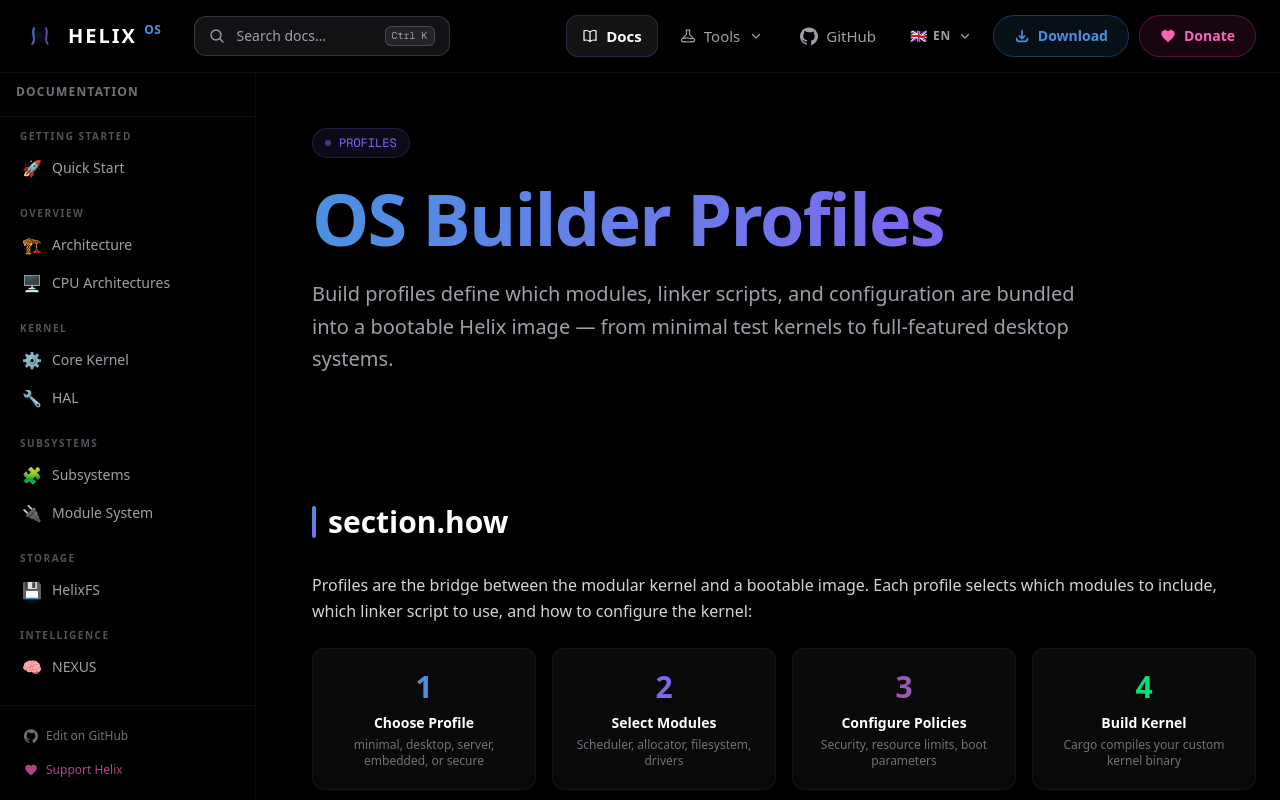
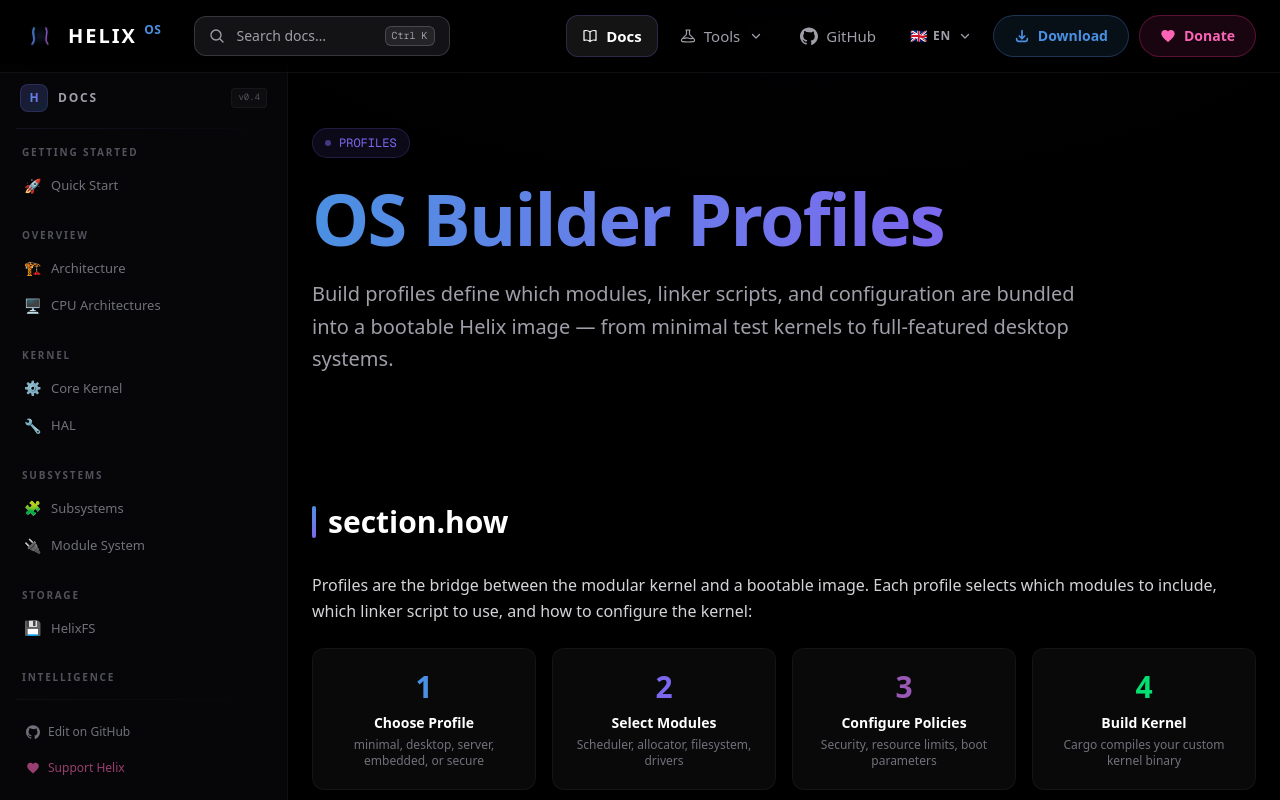
Before and after one commit to HelixOS-Org/helix-wiki, a Next.js app: page /docs/profiles in a window 1280 px wide. Shown: the top 800 px of the page. Built offline with nearby package versions, Linux system fonts and the light colour scheme.

Commit message:
Refactor DocsSidebar component for improved readability and performance

```diff
--- a/components/DocsSidebar.tsx
+++ b/components/DocsSidebar.tsx
@@ -13,12 +13,10 @@ function useActiveSection(sections: DocSection[]): string | null {
   useEffect(() => {
     if (sections.length === 0) return;
 
-    // Track which sections are currently visible
     const visibleSet = new Map<string, IntersectionObserverEntry>();
 
     const observer = new IntersectionObserver(
       (entries) => {
-        // Update visibility map
         for (const entry of entries) {
           if (entry.isIntersecting) {
             visibleSet.set(entry.target.id, entry);
@@ -26,28 +24,16 @@ function useActiveSection(sections: DocSection[]): string | null {
             visibleSet.delete(entry.target.id);
           }
         }
-
         if (visibleSet.size === 0) return;
-
-        // Pick the section closest to the top of the viewport
         let best: string | null = null;
         let bestTop = Infinity;
-
         for (const [id, entry] of visibleSet) {
           const top = entry.boundingClientRect.top;
-          if (top < bestTop) {
-            bestTop = top;
-            best = id;
-          }
+          if (top < bestTop) { bestTop = top; best = id; }
         }
-
         if (best) setActive(best);
       },
-      {
-        // Navbar is ~64px, detect within the top 40% of the viewport
-        rootMargin: "-80px 0px -55% 0px",
-        threshold: [0, 0.25, 0.5, 0.75, 1],
-      }
+      { rootMargin: "-80px 0px -55% 0px", threshold: [0, 0.25, 0.5, 0.75, 1] }
     );
 
     for (const s of sections) {
@@ -55,29 +41,20 @@ function useActiveSection(sections: DocSection[]): string | null {
       if (el) observer.observe(el);
     }
 
-    // Also track scroll for edge cases (very short sections, bottom of page)
     const onScroll = () => {
       const scrollBottom = window.innerHeight + window.scrollY;
       const docHeight = document.documentElement.scrollHeight;
-
-      // If at bottom of page, activate last section
       if (docHeight - scrollBottom < 50 && sections.length > 0) {
         setActive(sections[sections.length - 1].id);
         return;
       }
-
-      // If at top of page, activate first section
       if (window.scrollY < 100 && sections.length > 0) {
         setActive(sections[0].id);
       }
     };
 
     window.addEventListener("scroll", onScroll, { passive: true });
-
-    return () => {
-      observer.disconnect();
-      window.removeEventListener("scroll", onScroll);
-    };
+    return () => { observer.disconnect(); window.removeEventListener("scroll", onScroll); };
   }, [sections]);
 
   return active;
@@ -86,26 +63,14 @@ function useActiveSection(sections: DocSection[]): string | null {
 /* ──────────────── Sidebar Component ──────────────── */
 export default function DocsSidebar() {
   const rawPathname = usePathname();
-  // Normalize: remove trailing slash for comparison (trailingSlash: true in next.config)
-  const pathname = rawPathname.endsWith("/") && rawPathname !== "/"
-    ? rawPathname.slice(0, -1)
-    : rawPathname;
+  const pathname = rawPathname.endsWith("/") && rawPathname !== "/" ? rawPathname.slice(0, -1) : rawPathname;
   const [mobileOpen, setMobileOpen] = useState(false);
 
-  // Find current page's sections
-  const currentPage = docsNav
-    .flatMap((g) => g.pages)
-    .find((p) => pathname === p.href);
+  const currentPage = docsNav.flatMap((g) => g.pages).find((p) => pathname === p.href);
   const currentSections = currentPage?.sections ?? [];
   const activeSection = useActiveSection(currentSections);
 
-  // Close mobile sidebar on route change
-  useEffect(() => {
-    const close = () => setMobileOpen(false);
-    close();
-  }, [pathname]);
-
-  // Lock body scroll when mobile sidebar open
+  useEffect(() => { setMobileOpen(false); }, [pathname]);
   useEffect(() => {
     document.body.style.overflow = mobileOpen ? "hidden" : "";
     return () => { document.body.style.overflow = ""; };
@@ -114,81 +79,85 @@ export default function DocsSidebar() {
   const sidebarContent = (
     <div className="flex flex-col h-full">
       {/* Header */}
-      <div className="px-4 pt-5 pb-4 border-b border-white/[0.06]">
-        <h2 className="text-xs font-semibold uppercase tracking-widest text-zinc-500">Documentation</h2>
+      <div className="px-5 pt-5 pb-4">
+        <div className="flex items-center gap-2.5">
+          <div className="relative">
+            <div className="w-7 h-7 rounded-lg flex items-center justify-center text-xs font-black"
+              style={{ background: "linear-gradient(135deg, rgba(123,104,238,.2), rgba(74,144,226,.2))", border: "1px solid rgba(123,104,238,.2)" }}>
+              <span className="text-transparent bg-clip-text bg-gradient-to-r from-helix-blue to-helix-purple">H</span>
+            </div>
+          </div>
+          <span className="text-xs font-semibold uppercase tracking-[.15em] text-zinc-400">Docs</span>
+          <span className="ml-auto text-[9px] font-mono px-1.5 py-0.5 rounded text-zinc-600"
+            style={{ background: "rgba(255,255,255,.03)", border: "1px solid rgba(255,255,255,.04)" }}>
+            v0.4
+          </span>
+        </div>
       </div>
 
-      {/* Nav tree */}
-      <nav className="flex-1 overflow-y-auto py-3 px-3 space-y-5 sidebar-scroll">
+      <div className="mx-4 h-[1px]" style={{ background: "linear-gradient(90deg, rgba(123,104,238,.12), transparent)" }} />
+
+      {/* Navigation */}
+      <nav className="flex-1 overflow-y-auto py-4 px-3 space-y-6 sidebar-scroll">
         {docsNav.map((group) => {
-          /* Check if ANY page in this group is active */
           const groupHasActive = group.pages.some((p) => pathname === p.href);
-
           return (
             <div key={group.label}>
-              {/* Group label — glows when group contains active page */}
-              <div
-                className={`px-2 mb-1.5 text-[10px] font-bold uppercase tracking-[0.15em] transition-colors duration-300
-                  ${groupHasActive
-                    ? "text-helix-purple drop-shadow-[0_0_6px_rgba(123,104,238,0.5)]"
-                    : "text-zinc-600"
-                  }`}
-              >
-                {groupHasActive && (
-                  <span className="inline-block w-1.5 h-1.5 rounded-full bg-helix-purple mr-1.5 align-middle shadow-[0_0_6px_rgba(123,104,238,0.6)] animate-pulse" />
-                )}
+              <div className={`px-2.5 mb-2 text-[10px] font-bold uppercase tracking-[.18em] transition-colors duration-300 flex items-center gap-2 ${groupHasActive ? "text-helix-purple" : "text-zinc-600"}`}>
+                {groupHasActive && <span className="w-1 h-1 rounded-full bg-helix-purple animate-pulse" style={{ boxShadow: "0 0 6px rgba(123,104,238,.6)" }} />}
                 {group.label}
               </div>
               <ul className="space-y-0.5">
                 {group.pages.map((page) => {
                   const isActive = pathname === page.href;
                   return (
-                    <li key={page.href} className="relative">
-                      {/* Active indicator bar */}
-                      {isActive && (
-                        <div className="absolute left-0 top-1/2 -translate-y-1/2 w-[3px] h-5 rounded-full bg-gradient-to-b from-helix-blue to-helix-purple shadow-[0_0_8px_rgba(74,144,226,0.6)]" />
-                      )}
-
-                      {/* Page link */}
+                    <li key={page.href}>
                       <Link
                         href={page.href}
-                        className={`flex items-center gap-2.5 px-2.5 py-2 rounded-lg text-sm font-medium transition-all duration-200
+                        className={`flex items-center gap-2.5 px-3 py-2 rounded-lg text-[13px] font-medium transition-all duration-300 relative
                           ${isActive
-                            ? "bg-gradient-to-r from-helix-blue/[0.08] to-helix-purple/[0.06] text-white shadow-[inset_0_0_0_1px_rgba(123,104,238,0.25)] ml-1"
-                            : "text-zinc-400 hover:text-white hover:bg-white/[0.04]"
+                            ? "text-white"
+                            : "text-zinc-500 hover:text-zinc-200 hover:bg-white/[.03]"
                           }`}
+                        style={isActive ? {
+                          background: "linear-gradient(135deg, rgba(74,144,226,.08), rgba(123,104,238,.06))",
+                          border: "1px solid rgba(123,104,238,.12)",
+                          boxShadow: "0 0 20px rgba(123,104,238,.05)",
+                        } : undefined}
                       >
-                        <span className={`text-base leading-none transition-transform duration-200 ${isActive ? "scale-110" : ""}`}>
-                          {page.icon}
-                        </span>
-                        <span className={isActive ? "text-transparent bg-clip-text bg-gradient-to-r from-white to-zinc-300" : ""}>
-                          {page.title}
-                        </span>
+                        {/* Active indicator bar */}
                         {isActive && (
-                          <span className="ml-auto text-[9px] font-semibold uppercase tracking-wider text-helix-blue/60">
-                            active
-                          </span>
+                          <div className="absolute left-0 top-1/2 -translate-y-1/2 w-[2px] h-5 rounded-full"
+                            style={{ background: "linear-gradient(180deg, #4A90E2, #7B68EE)", boxShadow: "0 0 8px rgba(74,144,226,.5)" }} />
                         )}
+                        <span className={`text-sm leading-none transition-transform duration-300 ${isActive ? "scale-110" : ""}`}>{page.icon}</span>
+                        <span>{page.title}</span>
                       </Link>
 
-                      {/* Section anchors — only show for active page */}
+                      {/* Section anchors for active page */}
                       {isActive && page.sections.length > 0 && (
-                        <ul className="mt-1 ml-5 pl-3 border-l-2 border-helix-purple/20 space-y-0.5">
+                        <ul className="mt-1 ml-6 pl-3 space-y-0.5 relative">
+                          {/* Vertical track */}
+                          <div className="absolute left-0 top-0 bottom-0 w-[1px]" style={{ background: "linear-gradient(180deg, rgba(123,104,238,.15), rgba(123,104,238,.05))" }} />
                           {page.sections.map((section) => {
                             const isSectionActive = activeSection === section.id;
                             return (
                               <li key={section.id} className="relative">
-                                {/* Section active dot */}
+                                {/* Active dot */}
                                 {isSectionActive && (
-                                  <div className="absolute -left-[calc(0.75rem+1px)] top-1/2 -translate-y-1/2 w-2 h-2 rounded-full bg-helix-blue shadow-[0_0_8px_rgba(74,144,226,0.7)]" />
+                                  <div className="absolute -left-[calc(0.75rem+1px)] top-1/2 -translate-y-1/2 w-[7px] h-[7px] rounded-full"
+                                    style={{ background: "#4A90E2", boxShadow: "0 0 10px rgba(74,144,226,.6)" }} />
                                 )}
                                 <a
                                   href={`#${section.id}`}
-                                  className={`block px-2.5 py-1.5 rounded-md text-[13px] transition-all duration-200
+                                  className={`block px-2.5 py-1.5 rounded-md text-[12px] transition-all duration-300
                                     ${isSectionActive
-                                      ? "text-helix-blue bg-helix-blue/[0.1] font-medium shadow-[inset_0_0_0_1px_rgba(74,144,226,0.15)]"
-                                      : "text-zinc-500 hover:text-zinc-300 hover:bg-white/[0.03]"
+                                      ? "text-helix-blue font-medium"
+                                      : "text-zinc-600 hover:text-zinc-300"
                                     }`}
+                                  style={isSectionActive ? {
+                                    background: "rgba(74,144,226,.06)",
+                                  } : undefined}
                                 >
                                   {section.title}
                                 </a>
@@ -207,20 +176,22 @@ export default function DocsSidebar() {
       </nav>
 
       {/* Footer links */}
-      <div className="px-4 py-4 border-t border-white/[0.06] space-y-1.5">
+      <div className="mx-4 h-[1px]" style={{ background: "linear-gradient(90deg, rgba(255,255,255,.04), transparent)" }} />
+      <div className="px-4 py-4 space-y-1">
         <a
           href="https://github.com/HelixOS-Org/helix"
           target="_blank"
-          className="flex items-center gap-2 px-2 py-1.5 rounded-md text-xs text-zinc-500 hover:text-white hover:bg-white/[0.04] transition-all"
+          rel="noopener noreferrer"
+          className="flex items-center gap-2 px-2.5 py-2 rounded-md text-xs text-zinc-500 hover:text-white hover:bg-white/[0.03] transition-all"
         >
-          <svg className="w-3.5 h-3.5" fill="currentColor" viewBox="0 0 24 24"><path d="M12 .5C5.37.5 0 5.78 0 12.292c0 5.211 3.438 9.63 8.205 11.188.6.111.82-.254.82-.567 0-.28-.01-1.022-.015-2.005-3.338.711-4.042-1.582-4.042-1.582-.546-1.361-1.333-1.723-1.333-1.723-1.089-.73.083-.716.083-.716 1.205.083 1.838 1.215 1.838 1.215 1.07 1.803 2.809 1.282 3.495.981.108-.763.417-1.282.76-1.577-2.665-.295-5.466-1.309-5.466-5.827 0-1.287.465-2.339 1.235-3.164-.135-.298-.535-1.497.105-3.121 0 0 1.005-.316 3.3 1.209A11.707 11.707 0 0112 6.844c1.02.005 2.047.135 3.005.397 2.28-1.525 3.285-1.209 3.285-1.209.645 1.624.245 2.823.12 3.121.765.825 1.23 1.877 1.23 3.164 0 4.53-2.805 5.527-5.475 5.817.42.354.81 1.077.81 2.182 0 1.578-.015 2.846-.015 3.229 0 .309.21.678.825.56C20.565 21.917 24 17.495 24 12.292 24 5.78 18.627.5 12 .5z"/></svg>
+          <svg className="w-3.5 h-3.5" fill="currentColor" viewBox="0 0 24 24"><path d="M12 .5C5.37.5 0 5.78 0 12.292c0 5.211 3.438 9.63 8.205 11.188.6.111.82-.254.82-.567 0-.28-.01-1.022-.015-2.005-3.338.711-4.042-1.582-4.042-1.582-.546-1.361-1.333-1.723-1.333-1.723-1.089-.73.083-.716.083-.716 1.205.083 1.838 1.215 1.838 1.215 1.07 1.803 2.809 1.282 3.495.981.108-.763.417-1.282.76-1.577-2.665-.295-5.466-1.309-5.466-5.827 0-1.287.465-2.339 1.235-3.164-.135-.298-.535-1.497.105-3.121 0 0 1.005-.316 3.3 1.209A11.707 11.707 0 0112 6.844c1.02.005 2.047.135 3.005.397 2.28-1.525 3.285-1.209 3.285-1.209.645 1.624.245 2.823.12 3.121.765.825 1.23 1.877 1.23 3.164 0 4.53-2.805 5.527-5.475 5.817.42.354.81 1.077.81 2.182 0 1.578-.015 2.846-.015 3.229 0 .309.21.678.825.56C20.565 21.917 24 17.495 24 12.292 24 5.78 18.627.5 12 .5z" /></svg>
           Edit on GitHub
         </a>
         <Link
           href="/donate"
-          className="flex items-center gap-2 px-2 py-1.5 rounded-md text-xs text-pink-400/70 hover:text-pink-400 hover:bg-pink-500/[0.06] transition-all"
+          className="flex items-center gap-2 px-2.5 py-2 rounded-md text-xs text-pink-400/60 hover:text-pink-400 hover:bg-pink-500/[0.04] transition-all"
         >
-          <svg className="w-3.5 h-3.5" fill="currentColor" viewBox="0 0 24 24"><path d="M12 21.35l-1.45-1.32C5.4 15.36 2 12.28 2 8.5 2 5.42 4.42 3 7.5 3c1.74 0 3.41.81 4.5 2.09C13.09 3.81 14.76 3 16.5 3 19.58 3 22 5.42 22 8.5c0 3.78-3.4 6.86-8.55 11.54L12 21.35z"/></svg>
+          <svg className="w-3.5 h-3.5" fill="currentColor" viewBox="0 0 24 24"><path d="M12 21.35l-1.45-1.32C5.4 15.36 2 12.28 2 8.5 2 5.42 4.42 3 7.5 3c1.74 0 3.41.81 4.5 2.09C13.09 3.81 14.76 3 16.5 3 19.58 3 22 5.42 22 8.5c0 3.78-3.4 6.86-8.55 11.54L12 21.35z" /></svg>
           Support Helix
         </Link>
       </div>
@@ -229,15 +200,15 @@ export default function DocsSidebar() {
 
   return (
     <>
-      {/* ── Mobile toggle ── */}
+      {/* Mobile trigger */}
       <button
         onClick={() => setMobileOpen(true)}
         className="xl:hidden fixed bottom-5 left-5 z-40 flex items-center gap-2
                    px-4 py-2.5 rounded-full
-                   bg-zinc-900/90 backdrop-blur-lg border border-white/[0.1]
+                   bg-zinc-900/90 backdrop-blur-xl border border-white/[0.08]
                    text-sm text-zinc-300 font-medium
-                   shadow-[0_4px_24px_rgba(0,0,0,0.5)]
-                   hover:bg-zinc-800/90 hover:text-white transition-all"
+                   shadow-[0_4px_24px_rgba(0,0,0,0.5),0_0_0_1px_rgba(123,104,238,.05)]
+                   hover:bg-zinc-800/90 hover:text-white hover:border-helix-purple/20 transition-all"
         aria-label="Open documentation menu"
       >
         <svg className="w-4 h-4" fill="none" viewBox="0 0 24 24" strokeWidth={2} stroke="currentColor">
@@ -246,22 +217,22 @@ export default function DocsSidebar() {
         Menu
       </button>
 
-      {/* ── Mobile overlay ── */}
+      {/* Mobile overlay */}
       {mobileOpen && (
         <div className="xl:hidden fixed inset-0 z-[90]" onClick={() => setMobileOpen(false)}>
-          <div className="absolute inset-0 bg-black/60 backdrop-blur-sm" />
+          <div className="absolute inset-0 bg-black/70 backdrop-blur-sm" />
           <aside
             onClick={(e) => e.stopPropagation()}
             className="absolute top-0 left-0 bottom-0 w-72
-                       bg-zinc-950/95 backdrop-blur-2xl border-r border-white/[0.06]
-                       shadow-[4px_0_40px_rgba(0,0,0,0.5)]
-                       sidebar-enter"
+                       bg-[#0a0a0c]/98 backdrop-blur-2xl border-r
+                       shadow-[4px_0_40px_rgba(0,0,0,0.6)]"
+            style={{ borderColor: "rgba(123,104,238,.08)" }}
           >
             <div className="flex items-center justify-between px-4 pt-4">
-              <span className="text-xs font-semibold uppercase tracking-widest text-zinc-500">Docs</span>
+              <span className="text-xs font-semibold uppercase tracking-[.15em] text-zinc-500">Docs</span>
               <button
                 onClick={() => setMobileOpen(false)}
-                className="p-1.5 rounded-md text-zinc-500 hover:text-white hover:bg-white/[0.06] transition-all"
+                className="p-1.5 rounded-md text-zinc-500 hover:text-white hover:bg-white/[0.05] transition-all"
               >
                 <svg className="w-4 h-4" fill="none" viewBox="0 0 24 24" strokeWidth={2} stroke="currentColor">
                   <path strokeLinecap="round" strokeLinejoin="round" d="M6 18L18 6M6 6l12 12" />
@@ -273,8 +244,9 @@ export default function DocsSidebar() {
         </div>
       )}
 
-      {/* ── Desktop sidebar ── */}
-      <aside className="hidden xl:block fixed top-16 left-0 bottom-0 w-64 border-r border-white/[0.04] bg-black/40">
+      {/* Desktop sidebar */}
+      <aside className="hidden xl:block fixed top-16 left-0 bottom-0 w-72 z-20 border-r bg-[#060608] backdrop-blur-xl"
+        style={{ borderColor: "rgba(255,255,255,.04)" }}>
         {sidebarContent}
       </aside>
     </>
```
